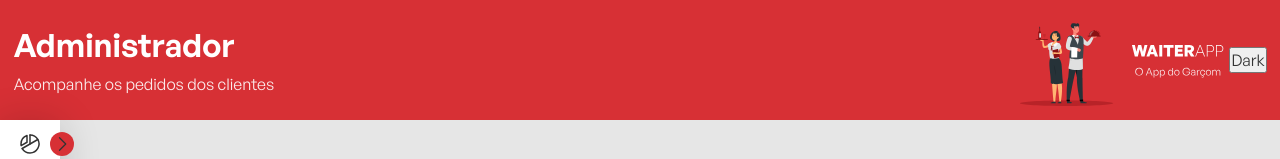
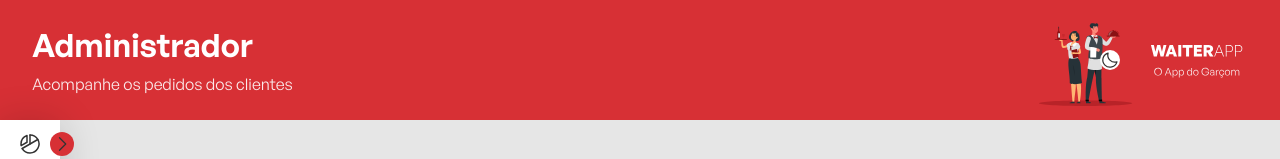
Before and after one commit to Augusto9237/waiter-app-web, a React (Vite) app: page /admin in a window 1280 px wide. Shown: the top 159 px of the page. Built offline with nearby package versions, Linux system fonts and the light colour scheme; no server answers.

Commit message:
conrtext theme ok

```diff
--- a/src/Pages/AdminPage/index.tsx
+++ b/src/Pages/AdminPage/index.tsx
@@ -15,12 +15,12 @@ interface DarkModeProps {
   handleDarkMode: () => void;
 }
 
-export function AdminPage({handleDarkMode}:DarkModeProps) {
+export function AdminPage() {
 
 
   return (
     <>
-      <Header title="Administrador" subtitle="Acompanhe os pedidos dos clientes" handleDarkMode={handleDarkMode}/>
+      <Header title="Administrador" subtitle="Acompanhe os pedidos dos clientes" />
       <SideBar />
       <ContainerAdmin>
         <Outlet />
--- a/src/components/Header/index.tsx
+++ b/src/components/Header/index.tsx
@@ -1,13 +1,17 @@
+import { Moon, Sun } from "phosphor-react";
 import logo from "../../assets/images/logo.svg";
-import { Container, Content } from "./styles";
+import { useThemeHook } from "../../context/themeHook";
+import { Container, Content, ToggleTheme } from "./styles";
 
 interface HeaderProps {
   title: string;
   subtitle: string;
-  handleDarkMode: () => void;
+  //handleDarkMode: () => void;
 }
 
-export function Header({ title, subtitle, handleDarkMode }: HeaderProps) {
+export function Header({ title, subtitle, }: HeaderProps) {
+  const { isDarkMode, handleDarkMode } = useThemeHook();
+
   return (
     <Container>
       <Content>
@@ -18,7 +22,10 @@ export function Header({ title, subtitle, handleDarkMode }: HeaderProps) {
 
         <img src={logo} alt="waiterapp" />
       </Content>
-      <button onClick={handleDarkMode}>Dark</button>
+
+      <ToggleTheme onClick={handleDarkMode}>
+        {isDarkMode ? <Sun size={20} /> : <Moon size={20} />}
+      </ToggleTheme>
     </Container>
   );
 }
--- a/src/components/Header/styles.ts
+++ b/src/components/Header/styles.ts
@@ -61,3 +61,19 @@ export const Content = styled.div`
     }
   }
 `;
+
+export const ToggleTheme = styled.button`
+  position: absolute;
+  right: 10rem;
+  display: flex;
+  align-items: center;
+  justify-content: center;
+  border: 0px;
+  border-radius: 50%;
+  background: ${(props) => props.theme.colors.primary};
+  color: ${(props) => props.theme.colors.text};
+
+  @media (max-width: 500px) {
+    right: 0.2rem;
+  }
+`;
--- /dev/null
+++ b/src/context/themeContext.ts
@@ -0,0 +1,12 @@
+
+import { createContext } from 'react';
+import { ThemeTypes } from '../types/Theme';
+interface ThemeContextData  {
+  theme: ThemeTypes;
+  isDarkMode: boolean;
+  handleDarkMode: () => void;
+}
+
+export const INITIAL_STATE = {};
+
+export const ThemeContext = createContext<ThemeContextData>({} as ThemeContextData);
--- /dev/null
+++ b/src/context/themeContextProvider.tsx
@@ -0,0 +1,29 @@
+import { ReactNode, useReducer, useState } from "react";
+import { ThemeTypes } from "../types/Theme";
+import { INITIAL_STATE, ThemeContext } from "./ThemeContext";
+import { lightTheme, darkTheme } from "../styles/Theme";
+
+interface IProps{
+    children: ReactNode;
+}
+
+export const ThemeContexProvider = ({children}:IProps) => {
+    const [isDarkMode, setIsDarkMode] = useState(false);
+    const currentTheme = isDarkMode ? darkTheme : lightTheme;
+
+    function handleDarkMode() {
+      setIsDarkMode(!isDarkMode);
+  }
+
+    return(
+      <ThemeContext.Provider
+       value={{
+        theme: currentTheme,
+        isDarkMode,
+        handleDarkMode,
+       }}
+      >
+      {children}
+      </ThemeContext.Provider>
+    );
+  };
--- /dev/null
+++ b/src/context/themeHook.ts
@@ -0,0 +1,8 @@
+import { useContext } from "react";
+import { ThemeContext } from "./ThemeContext";
+
+export const useThemeHook = () => {
+    const contextTheme = useContext(ThemeContext);
+
+    return contextTheme;
+};
--- a/src/routes.tsx
+++ b/src/routes.tsx
@@ -10,17 +10,12 @@ import { ClientPage } from "./Pages/Client";
 import { OrdersPage } from "./Pages/OrdersPage";
 import { SigInPage } from "./Pages/SigIn";
 import { GlobalStyles} from "./styles/GlobalStyles";
-import { darkTheme, lightTheme,} from "./styles/Theme";
 import { Users } from "./components/Admin/Users";
+import { useThemeHook } from "./context/themeHook";
 
 
 export function Routes() {
-    const [isDarkMode, setIsDarkMode] = useState(false);
-
-    function handleDarkMode() {
-        setIsDarkMode(true);
-    }
-
+    const {theme} = useThemeHook();
     const router = createBrowserRouter([
         {
             path: "/",
@@ -32,7 +27,7 @@ export function Routes() {
         },
         {
             path: "/admin",
-            element: <AdminPage handleDarkMode={handleDarkMode} />,
+            element: <AdminPage />,
             children: [
                 {
                     path: "",
@@ -58,7 +53,7 @@ export function Routes() {
         },
     ]);
     return (
-        <ThemeProvider theme={isDarkMode ? darkTheme : lightTheme}>
+        <ThemeProvider theme={theme}>
             <GlobalStyles />
             <RouterProvider router={router} />
         </ThemeProvider>
```
Also changed, not shown: src/context/ThemeContext.tsx (deleted, +0 -29 lines), src/main.tsx (+5 -2 lines).
